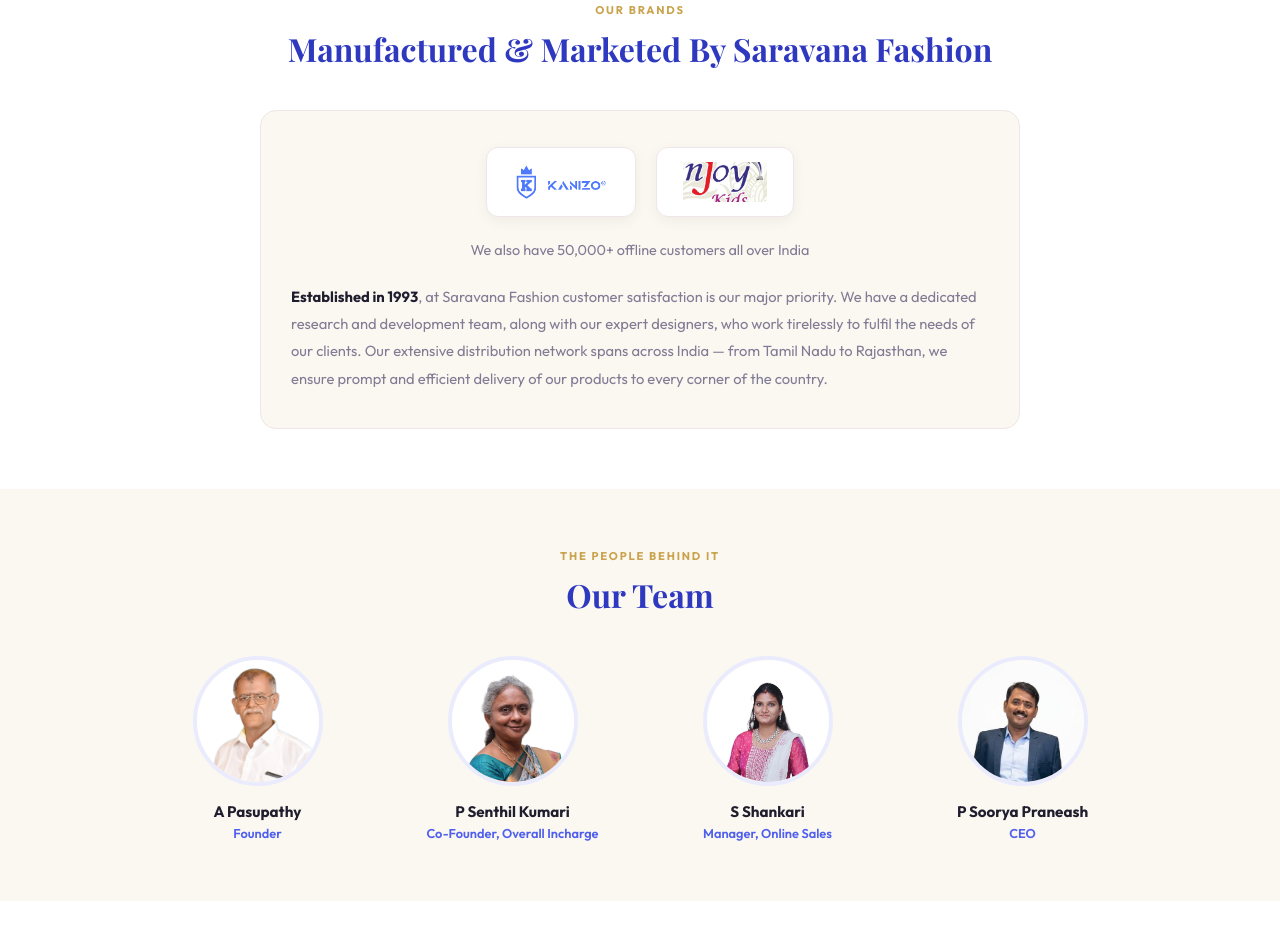
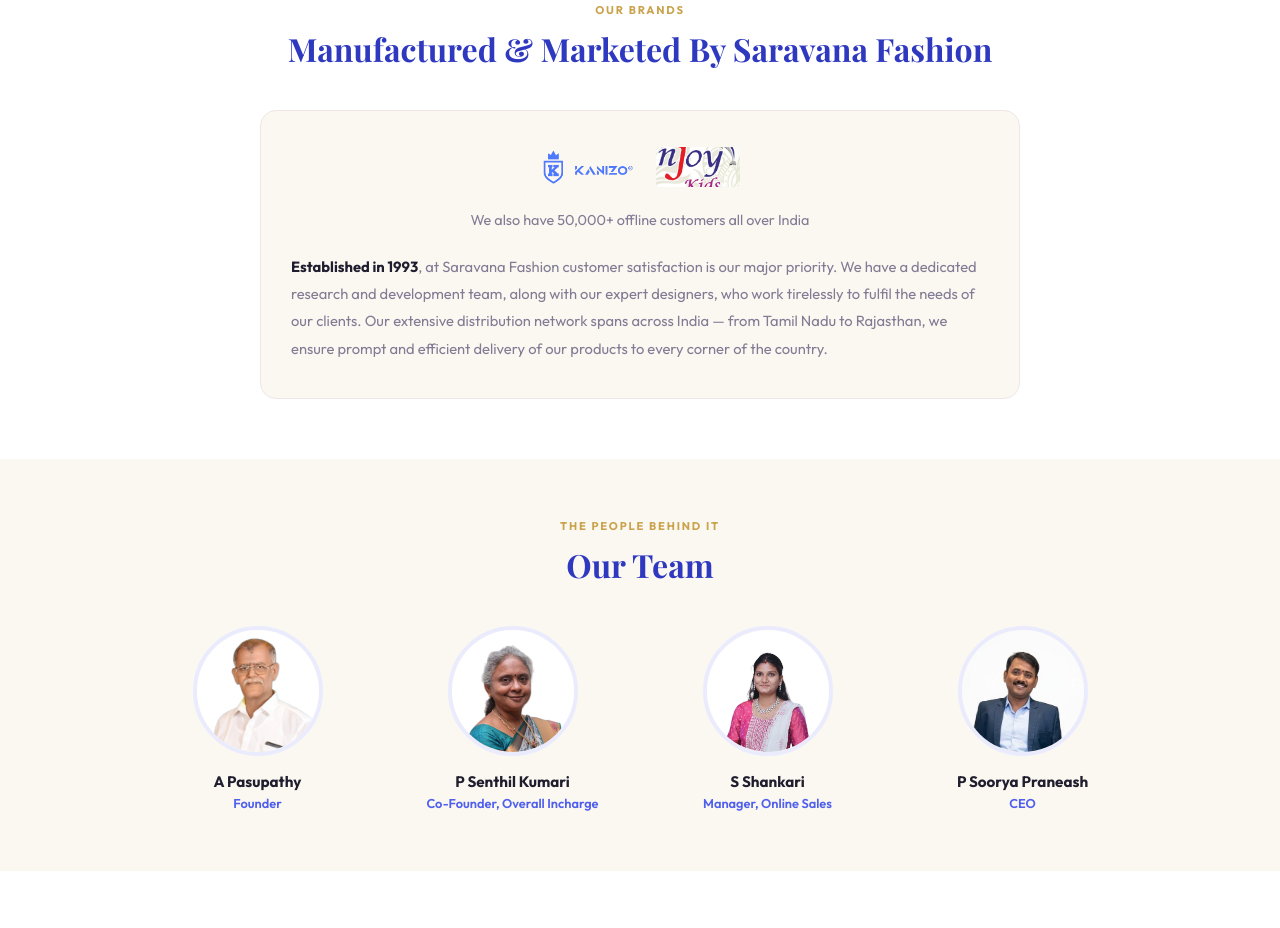
Before and after one commit to cherubimin082-art/saravana-fashion, a plain HTML site: page about.html in a window 1280 px wide. Shown: the part 996-1924 px from the top of the page. Drawn offline with nearby package versions, Linux system fonts and the light colour scheme.

Commit message:
Remove boxed card styling from brand logos, show them plain under the heading
Co-Authored-By: Claude Sonnet 5 <noreply@anthropic.com>

```diff
--- a/about.html
+++ b/about.html
@@ -80,7 +80,7 @@ section{padding:60px 5vw}
 .brand-block .mfg-line{font-weight:800;color:var(--navy-deep);font-size:1.15rem;letter-spacing:.02em;margin-bottom:4px}
 .brand-block .mfg-sub{color:var(--muted);font-size:.9rem;margin-bottom:24px}
 .brand-logos{display:flex;align-items:stretch;justify-content:center;gap:20px;flex-wrap:wrap;margin-bottom:24px}
-.brand-logo-item{display:flex;align-items:center;justify-content:center;background:#fff;border:1px solid #F0E6E9;border-radius:12px;padding:14px 26px;box-shadow:0 4px 14px rgba(0,0,0,.05)}
+.brand-logo-item{display:flex;align-items:center;justify-content:center}
 .brand-logos img{height:40px;width:auto}
 .njoy-logo-crop{width:84px;height:40px;border-radius:4px;overflow:hidden}
 .njoy-logo-crop img{width:100%;height:100%;object-fit:cover;object-position:50% 50%}
```
